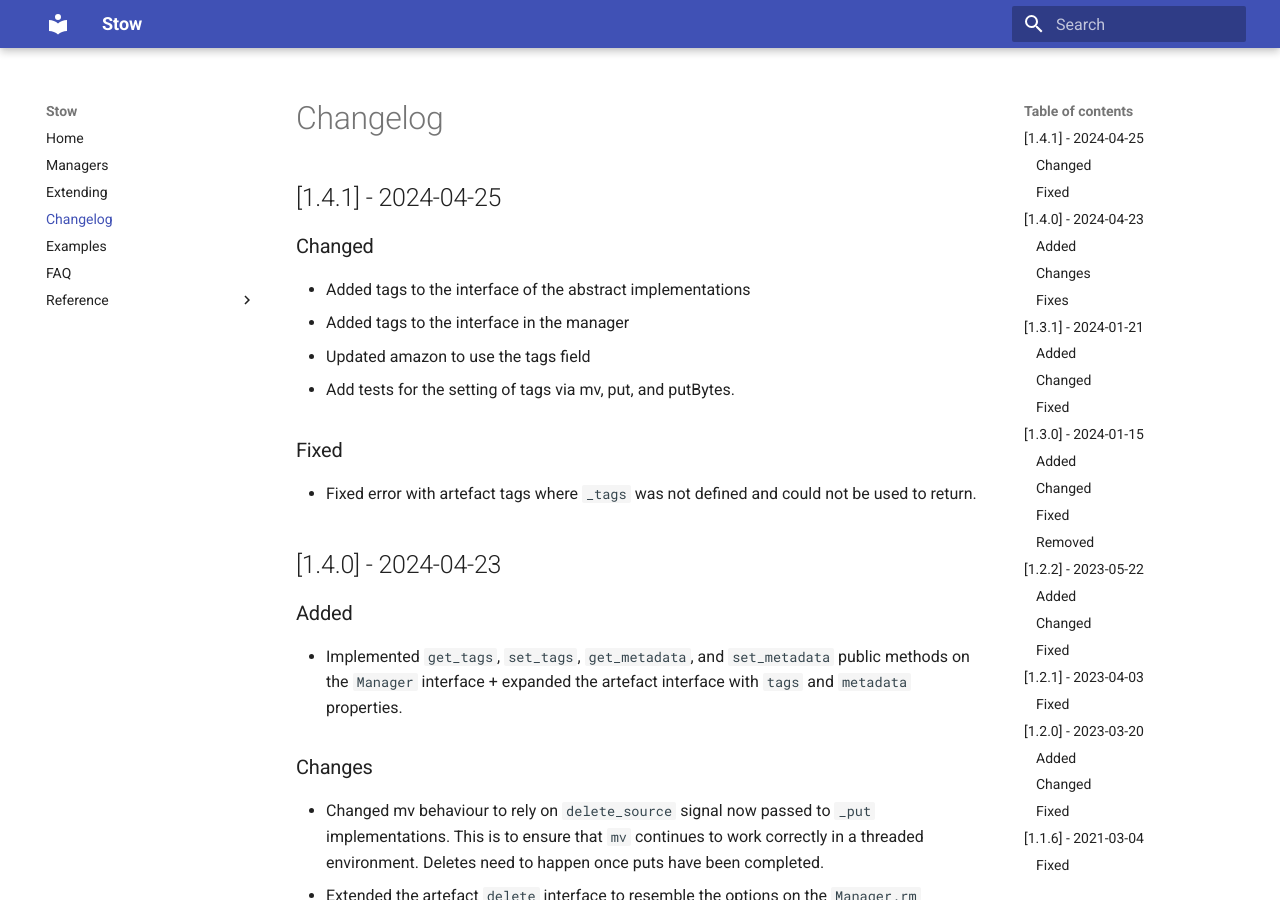
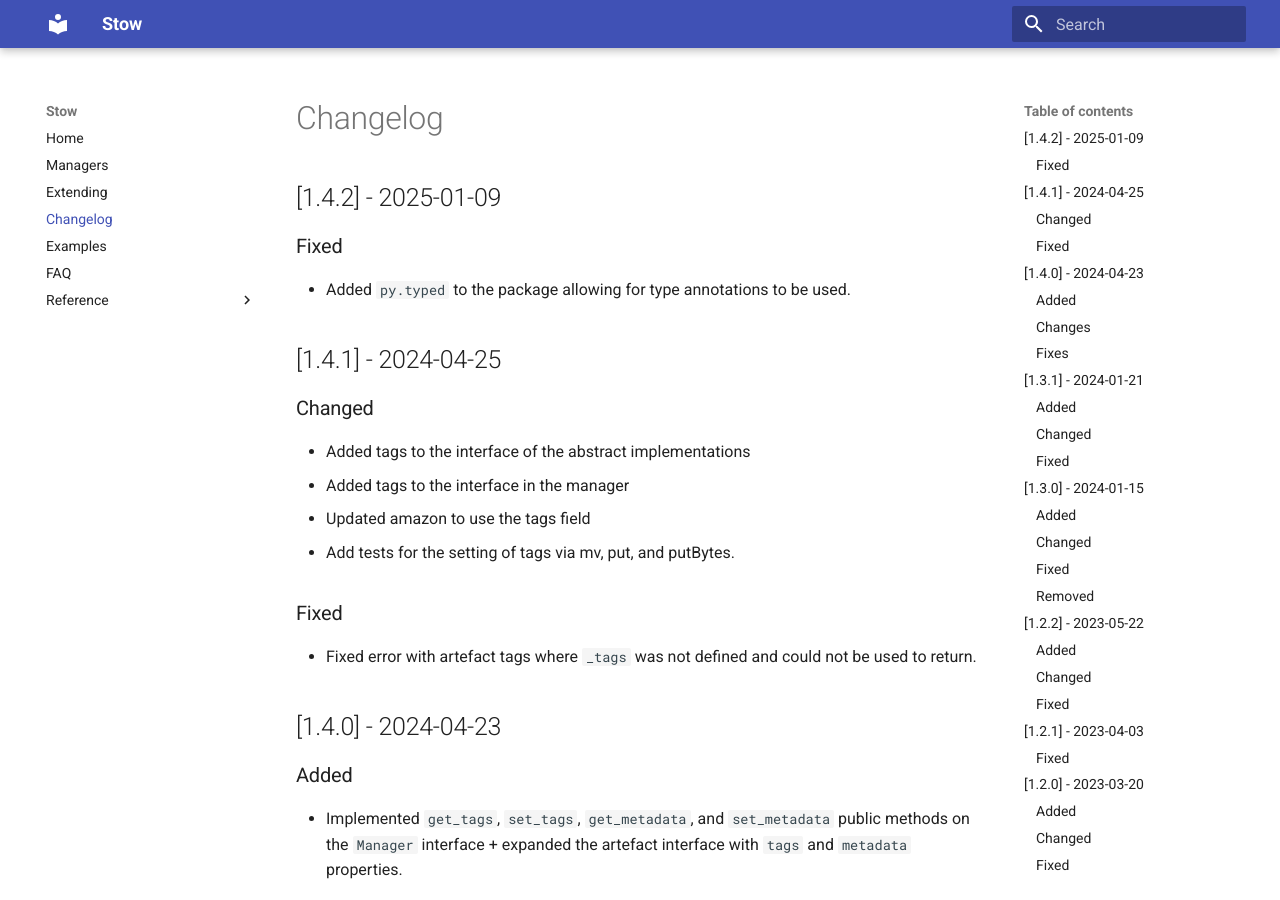
Before and after one commit to Kieran-Bacon/stow, an MkDocs documentation site: the page built from docs/changelog.md, in a window 1280 px wide and 900 px high. Built offline with MkDocs 1.6.1 and Material for MkDocs 9.7.7, drawn with Linux system fonts in a browser that asks for light colours.

Commit message:
v1.4.2 - add `py.typed` file to package

```diff
--- a/docs/changelog.md
+++ b/docs/changelog.md
@@ -1,4 +1,10 @@
 # Changelog
+
+## [1.4.2] - 2025-01-09
+
+### Fixed
+
+- Added `py.typed` to the package allowing for type annotations to be used.
 
 ## [1.4.1] - 2024-04-25
 
--- a/setup.cfg
+++ b/setup.cfg
@@ -1,6 +1,6 @@
 [metadata]
 name = stow
-version = 1.4.1
+version = 1.4.2
 author = Kieran Bacon
 author_email = kieran.bacon@outlook.com
 description = stow artefacts anywhere, with ease
```
Also changed, not shown: 1 other file.
